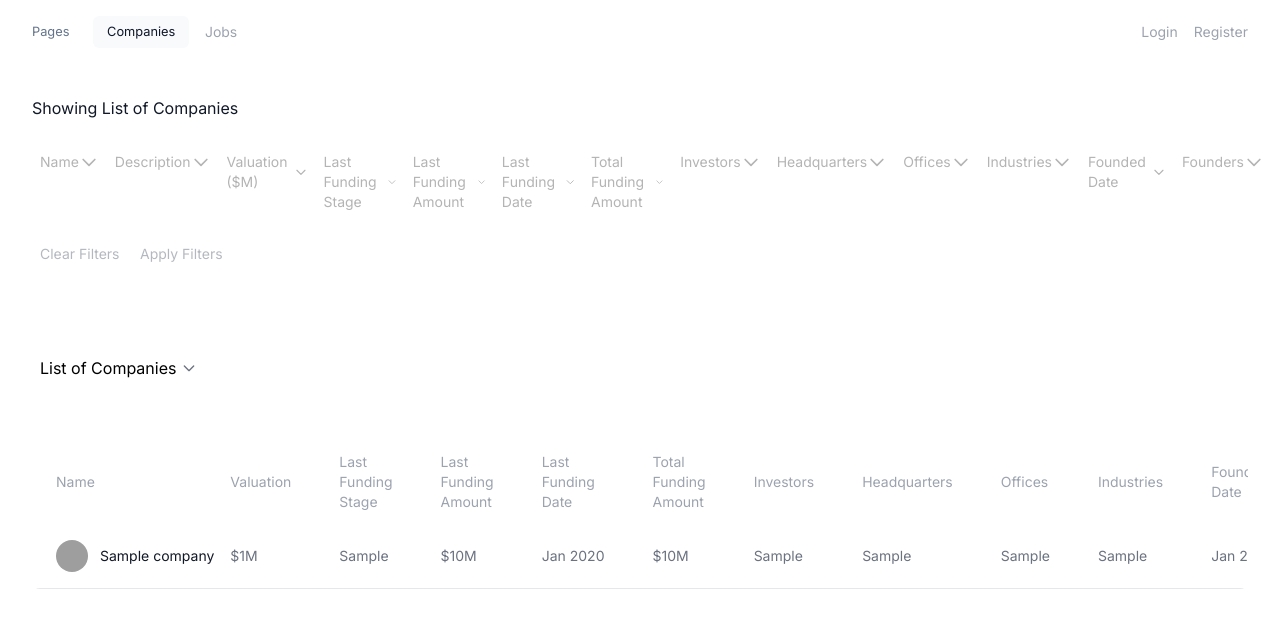
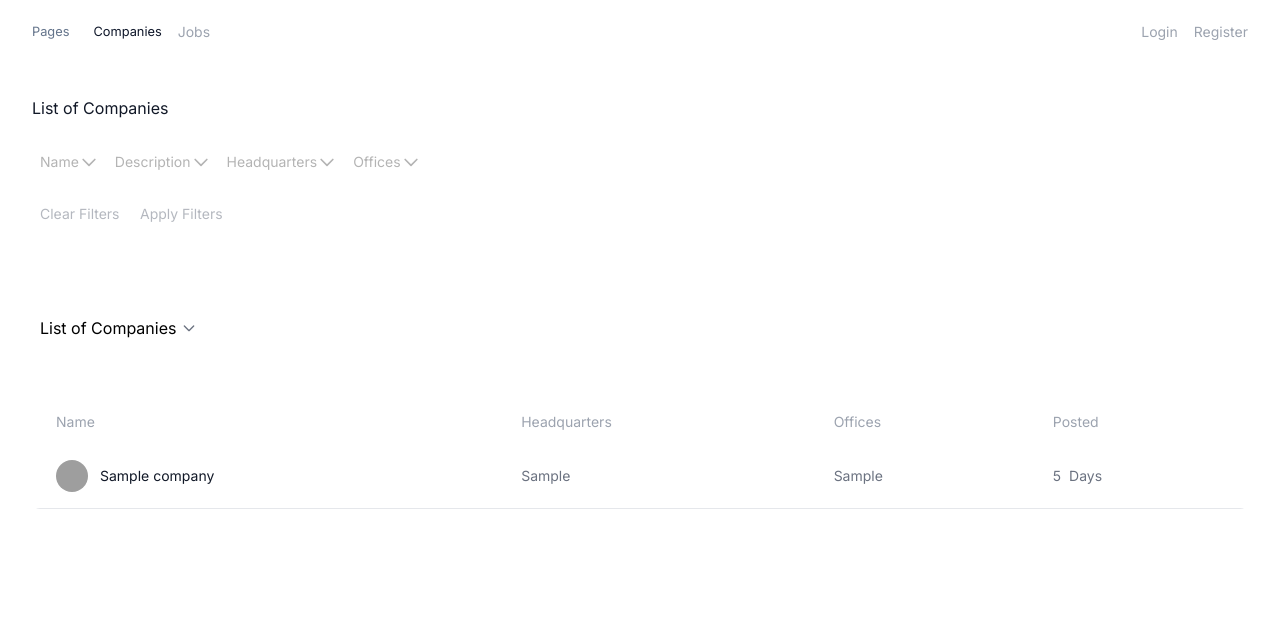
Before and after one commit to jaishank94/python-job-portal, a Django app: page /companies/ in a window 1280 px wide. Shown: the top 628 px of the page. Run offline with Django 5.2, Linux system fonts and the light colour scheme; tables that the repository leaves empty hold one stand-in row (values such as "Sample post"); grey boxes are pictures that could not be loaded.

Commit message:
Bug Fixes

```diff
--- a/job_app/templates/job_app/companies.html
+++ b/job_app/templates/job_app/companies.html
@@ -26,16 +26,16 @@
             font-weight: 400;
         }
         .nav-link {
-            color: #64748b;
+            /* color: #64748b;
             font-weight: 400;
             padding: 0.425rem 0.85rem;
             border-radius: 0.375rem;
-            transition: all 0.2s;
+            transition: all 0.2s; */
             font-size: 0.80rem;
         }
         .nav-link:hover, .nav-link.active {
             color: #0f172a;
-            background-color: #f8fafc;
+            /* background-color: #f8fafc; */
         }
         .site-name {
             color: #64748b;
@@ -648,7 +648,7 @@
                         </div>
                     </div>
 
-                    <div class="filter-group mt-4">
+                    <!-- <div class="filter-group mt-4">
                         <button type="button" class="filter-button w-full text-left flex justify-between items-center px-2 py-2 rounded-md">
                             <span class="font-light text-sm">Valuation ($M)</span>
                             <svg class="w-5 h-5 transform transition-transform duration-200" fill="none" stroke="currentColor" viewBox="0 0 24 24">
@@ -722,7 +722,7 @@
                         <div class="filter-content hidden mt-2">
                             <input type="text" name="investors" value="{{ company_filters.investors }}" class="filter-input" placeholder="e.g. Sequoia Capital">
                         </div>
-                    </div>
+                    </div> -->
 
                     <div class="filter-group mt-4">
                         <button type="button" class="filter-button w-full text-left flex justify-between items-center px-2 py-2 rounded-md">
@@ -748,7 +748,7 @@
                         </div>
                     </div>
 
-                    <div class="filter-group mt-4">
+                    <!-- <div class="filter-group mt-4">
                         <button type="button" class="filter-button w-full text-left flex justify-between items-center px-2 py-2 rounded-md">
                             <span class="font-light text-sm">Industries</span>
                             <svg class="w-5 h-5 transform transition-transform duration-200" fill="none" stroke="currentColor" viewBox="0 0 24 24">
@@ -782,7 +782,7 @@
                         <div class="filter-content hidden mt-2">
                             <input type="text" name="founders" value="{{ company_filters.founders }}" class="filter-input" placeholder="e.g. Elon Musk">
                         </div>
-                    </div>
+                    </div> -->
                 </div>
 
 
@@ -803,11 +803,11 @@
             {% if company_filters.list_id %}
                 {% for list in company_lists %}
                     {% if company_filters.list_id == list.id|stringformat:"s" %}
-                        <span>Showing {{ list.description }}</span>
+                        <span> {{ list.description }}</span>
                     {% endif %}
                 {% endfor %}
             {% else %}
-                <span class="text-gray-900 font-light text-base">Showing List of Companies</span>
+                <span class="text-gray-900 font-light text-base"> List of Companies</span>
             {% endif %}
         </h1>
 
@@ -839,7 +839,7 @@
                     </div>
                 </div>
 
-                <div class="filter-group">
+                <!-- <div class="filter-group">
                     <button type="button" class="filter-button w-full text-left flex justify-between items-center px-2 py-2 rounded-md">
                         <span class="font-light text-sm">Valuation ($M)</span>
                         <svg class="w-5 h-5 transform transition-transform duration-200" fill="none" stroke="currentColor" viewBox="0 0 24 24">
@@ -913,7 +913,7 @@
                     <div class="filter-content hidden mt-2">
                         <input type="text" name="investors" value="{{ company_filters.investors }}" class="filter-input" placeholder="e.g. Sequoia Capital">
                     </div>
-                </div>
+                </div> -->
 
                 <div class="filter-group">
                     <button type="button" class="filter-button w-full text-left flex justify-between items-center px-2 py-2 rounded-md">
@@ -939,7 +939,7 @@
                     </div>
                 </div>
 
-                <div class="filter-group">
+                <!-- <div class="filter-group">
                     <button type="button" class="filter-button w-full text-left flex justify-between items-center px-2 py-2 rounded-md">
                         <span class="font-light text-sm">Industries</span>
                         <svg class="w-5 h-5 transform transition-transform duration-200" fill="none" stroke="currentColor" viewBox="0 0 24 24">
@@ -973,7 +973,7 @@
                     <div class="filter-content hidden mt-2">
                         <input type="text" name="founders" value="{{ company_filters.founders }}" class="filter-input" placeholder="e.g. Elon Musk">
                     </div>
-                </div>
+                </div> -->
             </form>
 
             <div class="mt-4 ml-[0.75rem] filter-actions">
@@ -1256,17 +1256,17 @@
 
                             <!-- Desktop / Tab -->
                             <th class="px-6 py-3 text-left text-gray-400 font-light text-sm mobile-hidden">Name</th>
-                            <th class="px-6 py-3 text-left text-gray-400 font-light text-sm mobile-hidden">Valuation</th>
+                            <!-- <th class="px-6 py-3 text-left text-gray-400 font-light text-sm mobile-hidden">Valuation</th>
                             <th class="px-6 py-3 text-left text-gray-400 font-light text-sm mobile-hidden">Last Funding Stage</th>
                             <th class="px-6 py-3 text-left text-gray-400 font-light text-sm mobile-hidden">Last Funding Amount</th>
                             <th class="px-6 py-3 text-left text-gray-400 font-light text-sm mobile-hidden">Last Funding Date</th>
                             <th class="px-6 py-3 text-left text-gray-400 font-light text-sm mobile-hidden">Total Funding Amount</th>
-                            <th class="px-6 py-3 text-left text-gray-400 font-light text-sm mobile-hidden">Investors</th>
+                            <th class="px-6 py-3 text-left text-gray-400 font-light text-sm mobile-hidden">Investors</th> -->
                             <th class="px-6 py-3 text-left text-gray-400 font-light text-sm mobile-hidden">Headquarters</th>
                             <th class="px-6 py-3 text-left text-gray-400 font-light text-sm mobile-hidden">Offices</th>
-                            <th class="px-6 py-3 text-left text-gray-400 font-light text-sm mobile-hidden">Industries</th>
+                            <!-- <th class="px-6 py-3 text-left text-gray-400 font-light text-sm mobile-hidden">Industries</th>
                             <th class="px-6 py-3 text-left text-gray-400 font-light text-sm mobile-hidden">Founded Date</th>
-                            <th class="px-6 py-3 text-left text-gray-400 font-light text-sm mobile-hidden">Founders</th>
+                            <th class="px-6 py-3 text-left text-gray-400 font-light text-sm mobile-hidden">Founders</th> -->
                             <th class="px-6 py-3 text-left text-gray-400 font-light text-sm mobile-hidden">Posted</th>
 
                         </tr>
@@ -1551,16 +1551,16 @@
         });
 
         // Modify company links to show popup for non-authenticated users
-        document.addEventListener('DOMContentLoaded', function() {
-            {% if not user.is_authenticated %}
-                const websiteButtons = document.querySelectorAll('a[href^="http"]');
-                websiteButtons.forEach(button => {
-                    const url = button.getAttribute('href');
-                    button.setAttribute('onclick', `showLoginPopup('${url}', event); return false;`);
-                    button.removeAttribute('href');
-                });
-            {% endif %}
-        });
+        // document.addEventListener('DOMContentLoaded', function() {
+        //     {% if not user.is_authenticated %}
+        //         const websiteButtons = document.querySelectorAll('a[href^="http"]');
+        //         websiteButtons.forEach(button => {
+        //             const url = button.getAttribute('href');
+        //             button.setAttribute('onclick', `showLoginPopup('${url}', event); return false;`);
+        //             button.removeAttribute('href');
+        //         });
+        //     {% endif %}
+        // });
     </script>
 </body>
 </html>
--- a/job_app/templates/job_app/includes/company_rows.html
+++ b/job_app/templates/job_app/includes/company_rows.html
@@ -28,7 +28,7 @@
         </div>
     </td>
 
-    <td class="px-6 py-4 whitespace-nowrap text-sm font-light text-gray-500 mobile-hidden">
+    <!-- <td class="px-6 py-4 whitespace-nowrap text-sm font-light text-gray-500 mobile-hidden">
         {% if company.valuation %}
             ${{ company.valuation|floatformat:0|intcomma }}M
         {% else %}
@@ -57,17 +57,23 @@
             -
         {% endif %}
     </td>
-    <td class="px-6 py-4 whitespace-nowrap text-sm font-light text-gray-500 mobile-hidden">{{ company.investors|truncatechars:30|default:"-" }}</td>
+    <td class="px-6 py-4 whitespace-nowrap text-sm font-light text-gray-500 mobile-hidden">{{ company.investors|truncatechars:30|default:"-" }}</td> -->
     <td class="px-6 py-4 whitespace-nowrap text-sm font-light text-gray-500 mobile-hidden">{{ company.hq|truncatechars:30|default:"-" }}</td>
     <td class="px-6 py-4 whitespace-nowrap text-sm font-light text-gray-500 mobile-hidden">{{ company.offices|truncatechars:30|default:"-" }}</td>
-    <td class="px-6 py-4 whitespace-nowrap text-sm font-light text-gray-500 mobile-hidden">{{ company.industries|truncatechars:30|default:"-" }}</td>
+    <!-- <td class="px-6 py-4 whitespace-nowrap text-sm font-light text-gray-500 mobile-hidden">{{ company.industries|truncatechars:30|default:"-" }}</td>
     <td class="px-6 py-4 whitespace-nowrap text-sm font-light text-gray-500 mobile-hidden">{{ company.founded_date|date:"M Y"|default:"-" }}</td>
-    <td class="px-6 py-4 whitespace-nowrap text-sm font-light text-gray-500 mobile-hidden">{{ company.founders|truncatechars:30|default:"-" }}</td>
+    <td class="px-6 py-4 whitespace-nowrap text-sm font-light text-gray-500 mobile-hidden">{{ company.founders|truncatechars:30|default:"-" }}</td> -->
     <td class="px-6 py-4 whitespace-nowrap text-sm font-light text-gray-500 mobile-hidden">
         {% if company.created_at > now|date:"Y-m-d H:i:s"|add:"-1 day" %}
-            0 days ago
+            0 Day
         {% else %}
-            {{ company.created_at|timesince|default:"-"|slice:":2" }} days ago
+            {% with company.created_at|timesince|default:"-" as timesince_value %}
+                {% if timesince_value|slice:":1" == "1" %}
+                    1 Day
+                {% else %}
+                    {{ timesince_value|slice:":2" }} Days
+                {% endif %}
+            {% endwith %}
         {% endif %}
     </td>
 </tr>
```
Also changed, not shown: job_app/templates/job_app/includes/job_rows.html (+10 -4 lines), job_app/templates/job_app/jobs.html (+17 -17 lines).
